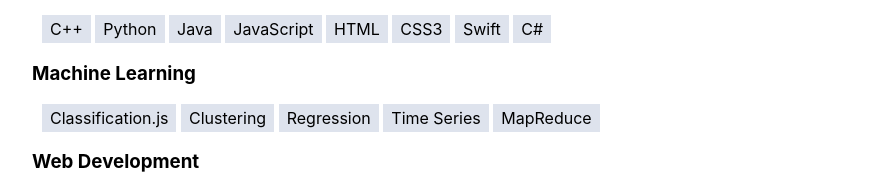
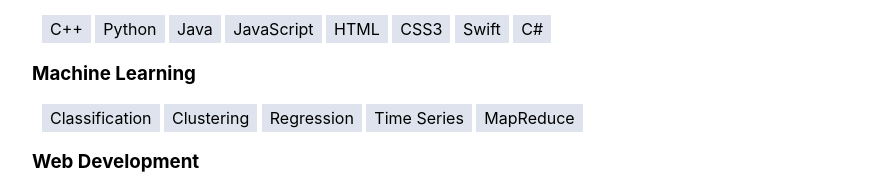
Before and after one commit to mehulpadwal/PortfolioWebsite, a website: page index.html in a window 1280 px wide. Shown: the part 590-779 px from the top of the page, without its empty margins (188-1083 px from the left). Drawn offline with Linux system fonts and the light colour scheme.

Commit message:
fifth commit

```diff
--- a/index.html
+++ b/index.html
@@ -65,7 +65,7 @@
         </div>
         <h3>Machine Learning</h3>
         <div class="skill-tags">
-          <div class="skill-tag">Classification.js</div>
+          <div class="skill-tag">Classification</div>
           <div class="skill-tag">Clustering</div>
           <div class="skill-tag">Regression</div>
           <div class="skill-tag">Time Series</div>
```
